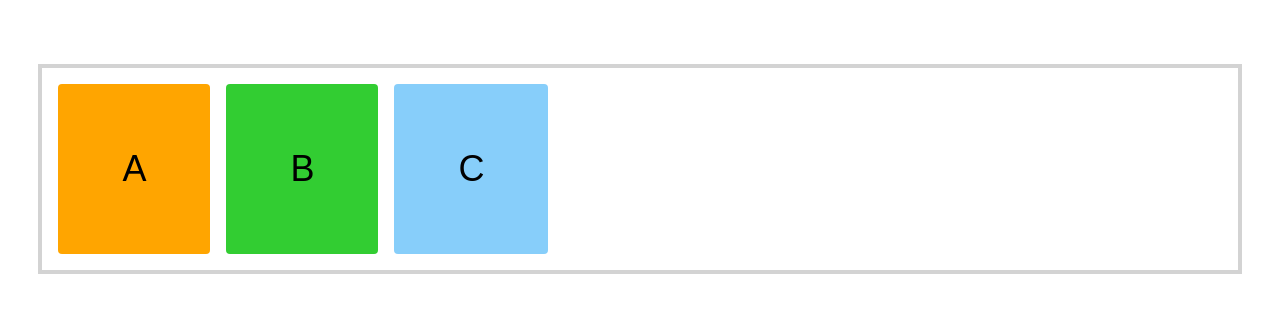
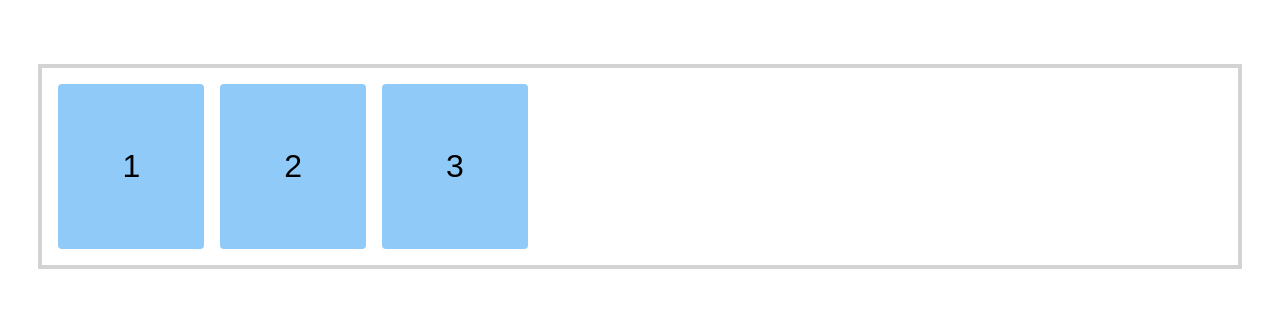
Before and after one commit to OC1989edu/flexbox-example-1, a plain HTML site: page index.html in a window 1280 px wide. Drawn offline with Linux system fonts and the light colour scheme.

Commit message:
endret noe kode

```diff
--- a/index.html
+++ b/index.html
@@ -8,9 +8,9 @@
 
 <body>
     <div class="container boxes-layout">
-        <div class="boxes" id="boxA">A</div>
-        <div class="boxes" id="boxB">B</div>
-        <div class="boxes" id="boxC">C</div>
+        <div class="boxes">1</div>
+        <div class="boxes">2</div>
+        <div class="boxes">3</div>
     </div>
 </body>
 </html>
--- a/styles.css
+++ b/styles.css
@@ -11,7 +11,7 @@ body {
   margin: 4rem 3%;
   padding: 1rem 1rem;
   border: 4px solid #d3d3d3;
-  font-size: 36px;
+  font-size: 32px;
   justify-content: flex-start;
 }
 
@@ -22,19 +22,6 @@ body {
     border-radius: 4px;
 }
 
-/* boksenes individuelle farger */
-#boxA {
-    background-color: orange;
-}
-
-#boxB {
-    background-color: limegreen;
-}
-
-#boxC {
-    background-color: lightskyblue;
-}
-
 /*
 .start   { justify-content: flex-start; }
 .end     { justify-content: flex-end; }
```
